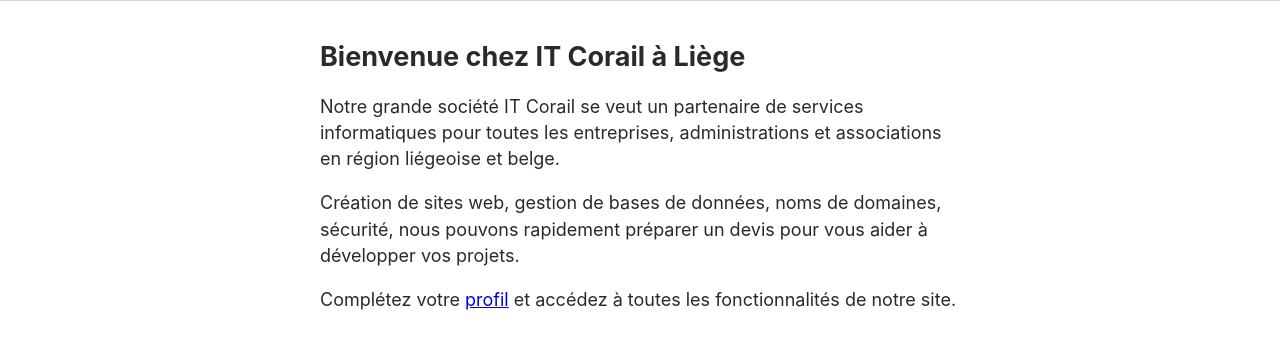
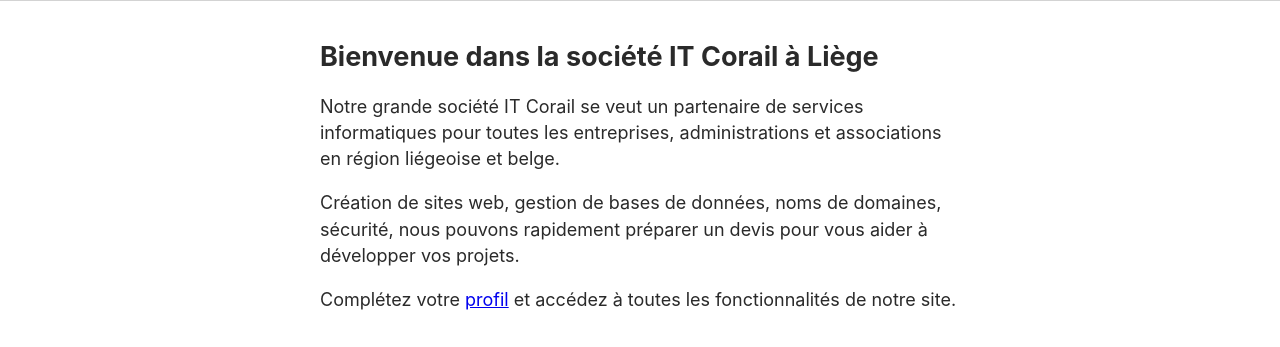
Before and after one commit to NicolasClaus/newcorail, a Gatsby site: page / in a window 1280 px wide. Shown: the part 119-466 px from the top of the page. Built offline with nearby package versions, Linux system fonts and the light colour scheme; Gatsby itself is replaced by a stand-in of ours.

Commit message:
nouveau développement

```diff
--- a/src/pages/index.js
+++ b/src/pages/index.js
@@ -7,7 +7,7 @@
 const Index = () => (
   <Layout>
     <Status />
-    <View title="Bienvenue chez IT Corail à Liège">
+    <View title="Bienvenue dans la société IT Corail à Liège">
       <p>
        Notre grande société IT Corail se veut un partenaire de services informatiques pour toutes les entreprises, administrations et associations en région liégeoise et belge.
       </p>
```
Also changed, not shown: .travis.yml.
